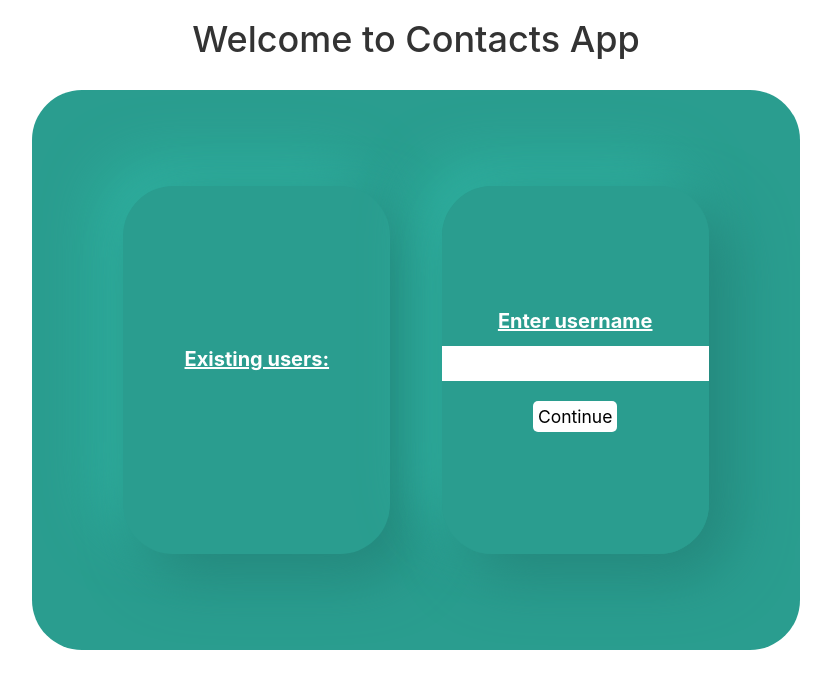
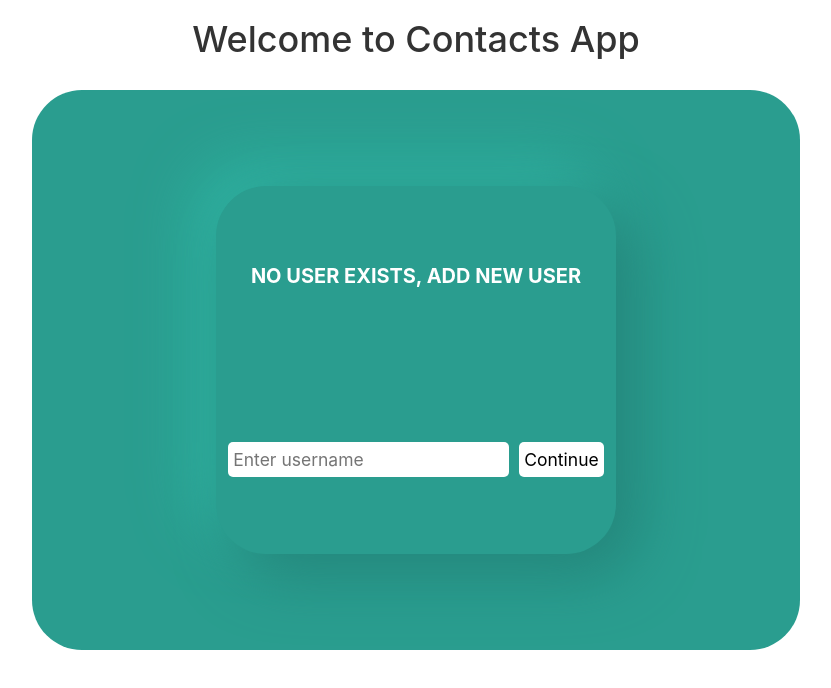
Before and after one commit to sammjainn/DPSchallenge, a React (Create React App) app: page / in a window 1280 px wide. Shown: the top 688 px of the page, without its empty margins (224-1055 px from the left). Built offline with nearby package versions, Linux system fonts and the light colour scheme; the HTML template or start-up script is replaced by a standard one.

Commit message:
final UI changes

```diff
--- a/package.json
+++ b/package.json
@@ -6,6 +6,7 @@
     "@testing-library/jest-dom": "^5.14.1",
     "@testing-library/react": "^11.2.7",
     "@testing-library/user-event": "^12.8.3",
+    "hotp-totp-generator": "^1.1.3",
     "react": "^17.0.2",
     "react-dom": "^17.0.2",
     "react-router-dom": "^5.2.0",
--- a/src/components/AddContact.jsx
+++ b/src/components/AddContact.jsx
@@ -45,6 +45,7 @@ class AddContact extends Component {
             <p>First Name: </p>
             <input
               type='text'
+              required
               value={this.state.firstName}
               onChange={(e) => this.setState({ firstName: e.target.value })}
             ></input>
@@ -53,6 +54,7 @@ class AddContact extends Component {
             <p>Last Name: </p>
             <input
               type='text'
+              required
               value={this.state.lastName}
               onChange={(e) => this.setState({ lastName: e.target.value })}
             ></input>
@@ -61,6 +63,7 @@ class AddContact extends Component {
             <p>Email: </p>
             <input
               type='email'
+              required
               value={this.state.email}
               onChange={(e) => this.setState({ email: e.target.value })}
             ></input>
--- a/src/components/User.jsx
+++ b/src/components/User.jsx
@@ -2,7 +2,7 @@ import React, { Component } from 'react';
 import { Link } from 'react-router-dom';
 import '../styles/user.css';
 class User extends Component {
-  state = { allUsers: [], user: '' };
+  state = { allUsers: [], user: '', text: '' };
 
   componentDidMount() {
     if (localStorage.getItem('allUsers')) {
@@ -38,19 +38,24 @@ class User extends Component {
       <div className='user'>
         <h1>Welcome to Contacts App</h1>
         <div className='user__container'>
-          <div className='user__left'>
-            <div className='user__subheading'>Existing users:</div>
+          <div className='user__content'>
+            <div className='user__subheading'>
+              {this.state.allUsers.length
+                ? 'EXISTING USERS'
+                : 'NO USER EXISTS, ADD NEW USER'}
+            </div>
             <ul>
               {this.state.allUsers.map((userObj, i) => (
-                <li key={i}>{userObj.user}</li>
+                <li key={i} className='user__item'>
+                  {userObj.user}
+                </li>
               ))}
             </ul>
-          </div>
-          <div className='user__right'>
-            <div className='user__subheading'> Enter username </div>
+            <div className='user__input'>
               <input
                 value={this.state.user}
                 onChange={(e) => this.setState({ user: e.target.value })}
+                placeholder='Enter username'
               ></input>
               <Link
                 className='user__submit'
@@ -62,6 +67,7 @@ class User extends Component {
             </div>
           </div>
         </div>
+      </div>
     );
   }
 }
--- a/src/styles/contactList.css
+++ b/src/styles/contactList.css
@@ -1,5 +1,5 @@
 .list__content {
-  width: 50vw;
+  width: 30vw;
   margin: auto;
   font-size: 1.75rem;
   color: white;
@@ -14,6 +14,8 @@
   width: 100%;
   border-radius: 5px;
   padding: 0.5rem;
+  text-align: left;
+  padding-left: 10%;
 }
 
 .list__item:nth-child(odd) {
--- a/src/styles/user.css
+++ b/src/styles/user.css
@@ -12,22 +12,21 @@
   margin-top: 3rem;
   background-color: #2a9d8f;
 }
-.user__left,
-.user__right {
+.user__content {
   height: 80%;
-  width: 40%;
+  width: 60%;
   border-radius: 50px;
   background: #2a9d8f;
   box-shadow: 20px 20px 60px #24857a, -20px -20px 60px #30b5a4;
   display: flex;
   flex-direction: column;
   align-items: center;
-  justify-content: center;
+  justify-content: space-evenly;
   font-size: 1.75rem;
-  overflow: auto;
   color: white;
+  padding: 1rem;
 }
-.user__right input {
+.user__input input {
   border-radius: 5px;
   outline: none;
   border: none;
@@ -40,8 +39,7 @@
   color: black;
   background: white;
   border-radius: 5px;
-  padding: 0.3rem 0.5rem;
-  margin-top: 2rem;
+  padding: 0.5rem;
 }
 .user__submit:hover {
   background-color: lightgray;
@@ -49,6 +47,32 @@
 .user__subheading {
   font-weight: bold;
   font-size: 2rem;
-  text-decoration: underline;
   margin-bottom: 1rem;
 }
+
+.user__input {
+  display: flex;
+  flex-direction: row;
+  grid-gap: 1rem;
+  align-items: center;
+  justify-content: center;
+}
+
+.user__content ul {
+  width: 100%;
+  display: flex;
+  align-items: center;
+  justify-content: center;
+  flex-direction: column;
+  padding: 0;
+  overflow: auto;
+}
+
+.user__item {
+  border: 1px solid white;
+  list-style: none;
+  padding: 0.8rem;
+  width: 60%;
+  margin: auto;
+  margin: 0.5rem;
+}
```
Also changed, not shown: 2 other files (tests, documents, lock files or other folders). Lines whose indentation alone changed are shown as unchanged.
